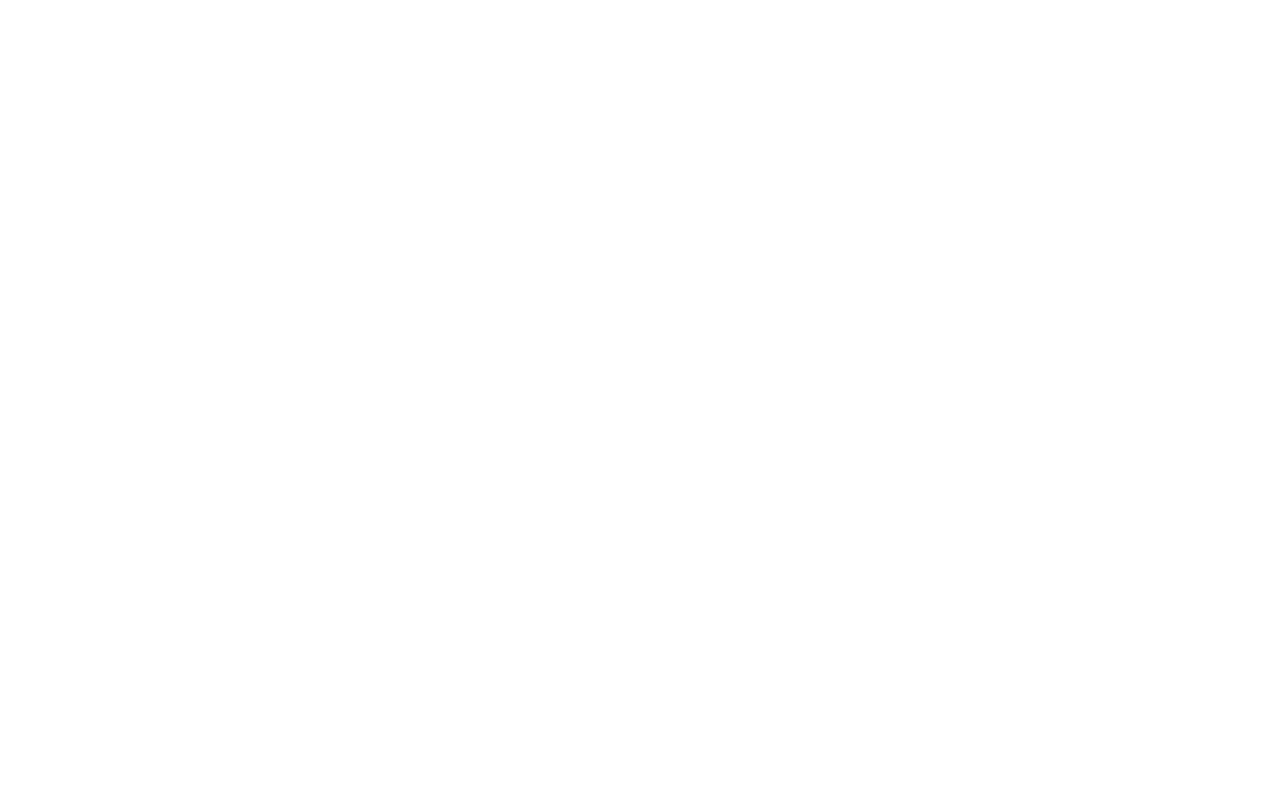
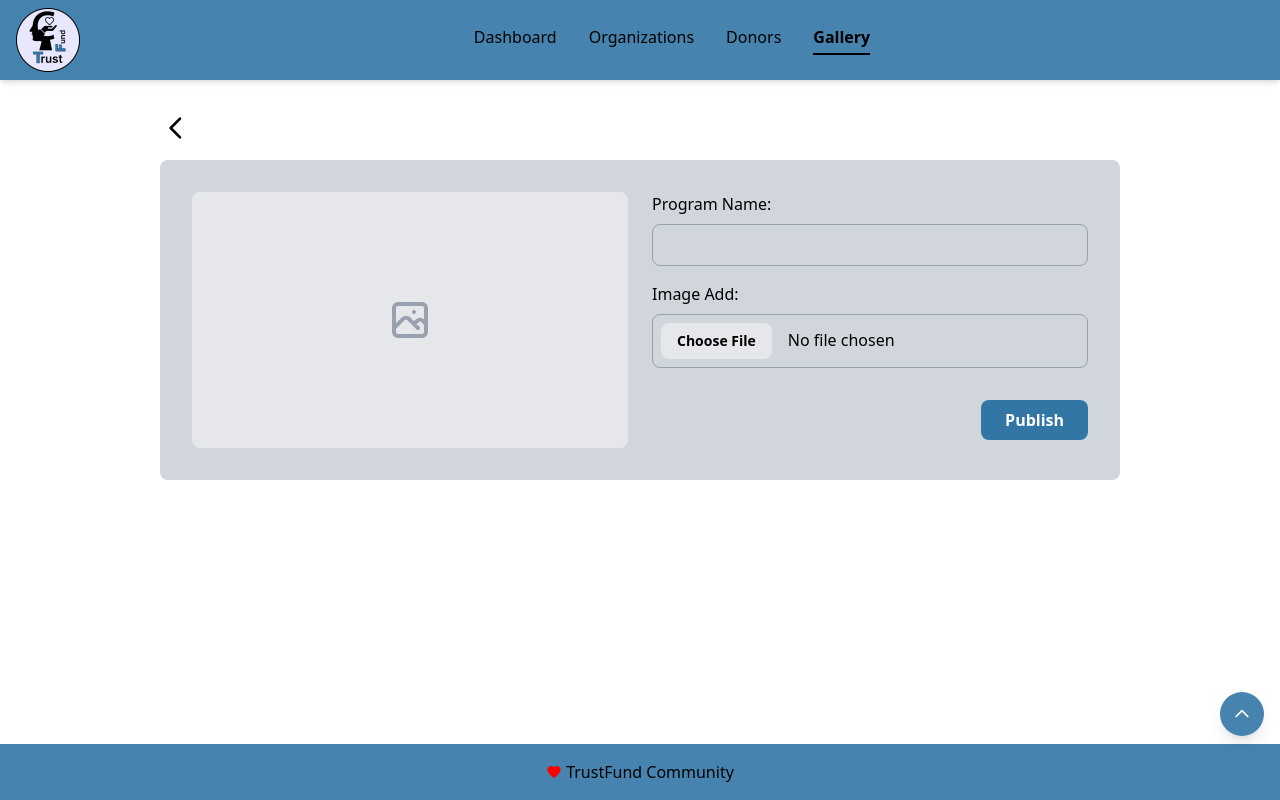
Before and after one commit to binathlaknaka/TrustFund-Frontend, a React (Vite) app: page /admin/gallery in a window 1280 px wide. Before the commit this address had no page. Built offline with nearby package versions, Linux system fonts and the light colour scheme.

Commit message:
Admin Gallery Initial

```diff
--- a/src/App.jsx
+++ b/src/App.jsx
@@ -18,6 +18,7 @@
 import AdminDashboard from './pages/admin/Dashboard';
 import AdminOrganizations from './pages/admin/Organizations';
 import AdminDonors from './pages/admin/Donors';
+import AdminGallery from './pages/admin/Gallery';
 
 function Layout() {
   return (
@@ -59,6 +60,7 @@
               <Route path="/admin/dashboard" element={<AdminDashboard />} />
               <Route path="/admin/organizations" element={<AdminOrganizations />} />
               <Route path="/admin/donors" element={<AdminDonors />} />
+              <Route path="/admin/gallery" element={<AdminGallery />} />
             </Route>
           </Routes>
         </Router>
--- /dev/null
+++ b/src/pages/admin/Gallery.jsx
@@ -0,0 +1,89 @@
+import React from 'react';
+import { useNavigate } from 'react-router-dom';
+import { Helmet } from 'react-helmet-async';
+
+const GalleryAddPage = () => {
+  const navigate = useNavigate();
+
+  const handleBackClick = () => {
+    navigate('/gallery');
+  };
+
+  return (
+    <div className="p-4 sm:p-6 lg:p-8 max-w-5xl mx-auto">
+        <Helmet>
+            <title>Admin | Gallery</title>
+        </Helmet>
+      {/* Back Arrow */}
+      <button
+        onClick={handleBackClick}
+        className="mb-4 text-black hover:text-gray-700"
+      >
+        <svg
+          className="w-6 h-6 sm:w-8 sm:h-8"
+          fill="none"
+          stroke="currentColor"
+          viewBox="0 0 24 24"
+          xmlns="http://www.w3.org/2000/svg"
+        >
+          <path
+            strokeLinecap="round"
+            strokeLinejoin="round"
+            strokeWidth="2"
+            d="M15 19l-7-7 7-7"
+          ></path>
+        </svg>
+      </button>
+
+      {/* Form Section */}
+      <div className="bg-gray-300 rounded-lg p-6 sm:p-8 flex flex-col sm:flex-row gap-6">
+        {/* Image Upload Preview Area */}
+        <div className="w-full sm:w-1/2 h-48 sm:h-64 bg-gray-200 flex items-center justify-center rounded-lg">
+          <svg
+            className="w-12 h-12 text-gray-400"
+            fill="none"
+            stroke="currentColor"
+            viewBox="0 0 24 24"
+            xmlns="http://www.w3.org/2000/svg"
+          >
+            <path
+              strokeLinecap="round"
+              strokeLinejoin="round"
+              strokeWidth="2"
+              d="M4 16l4.586-4.586a2 2 0 012.828 0L16 16m-2-2l1.586-1.586a2 2 0 012.828 0L20 14m-6-6h.01M6 20h12a2 2 0 002-2V6a2 2 0 00-2-2H6a2 2 0 00-2 2v12a2 2 0 002 2z"
+            ></path>
+          </svg>
+        </div>
+
+        {/* Form Inputs */}
+        <div className="w-full sm:w-1/2 flex flex-col gap-4">
+          <div>
+            <label className="block text-sm sm:text-base font-medium text-black mb-2">
+              Program Name:
+            </label>
+            <input
+              type="text"
+              className="w-full p-2 border border-gray-400 rounded-lg focus:outline-none focus:ring-2 focus:ring-blue-500"
+              placeholder=""
+            />
+          </div>
+          <div>
+            <label className="block text-sm sm:text-base font-medium text-black mb-2">
+              Image Add:
+            </label>
+            <input
+              type="file"
+              accept="image/*"
+              className="w-full p-2 border border-gray-400 rounded-lg text-sm sm:text-base text-black file:mr-4 file:py-2 file:px-4 file:rounded-lg file:border-0 file:text-sm file:font-semibold file:bg-gray-200 file:text-black hover:file:bg-gray-300"
+            />
+          </div>
+          <button className="mt-4 bg-[#3276A6] text-white font-semibold py-2 px-6 rounded-lg hover:bg-[#2b658f] self-end">
+            Publish
+          </button>
+        </div>
+      </div>
+    </div>
+  );
+};
+
+export default GalleryAddPage;
```
